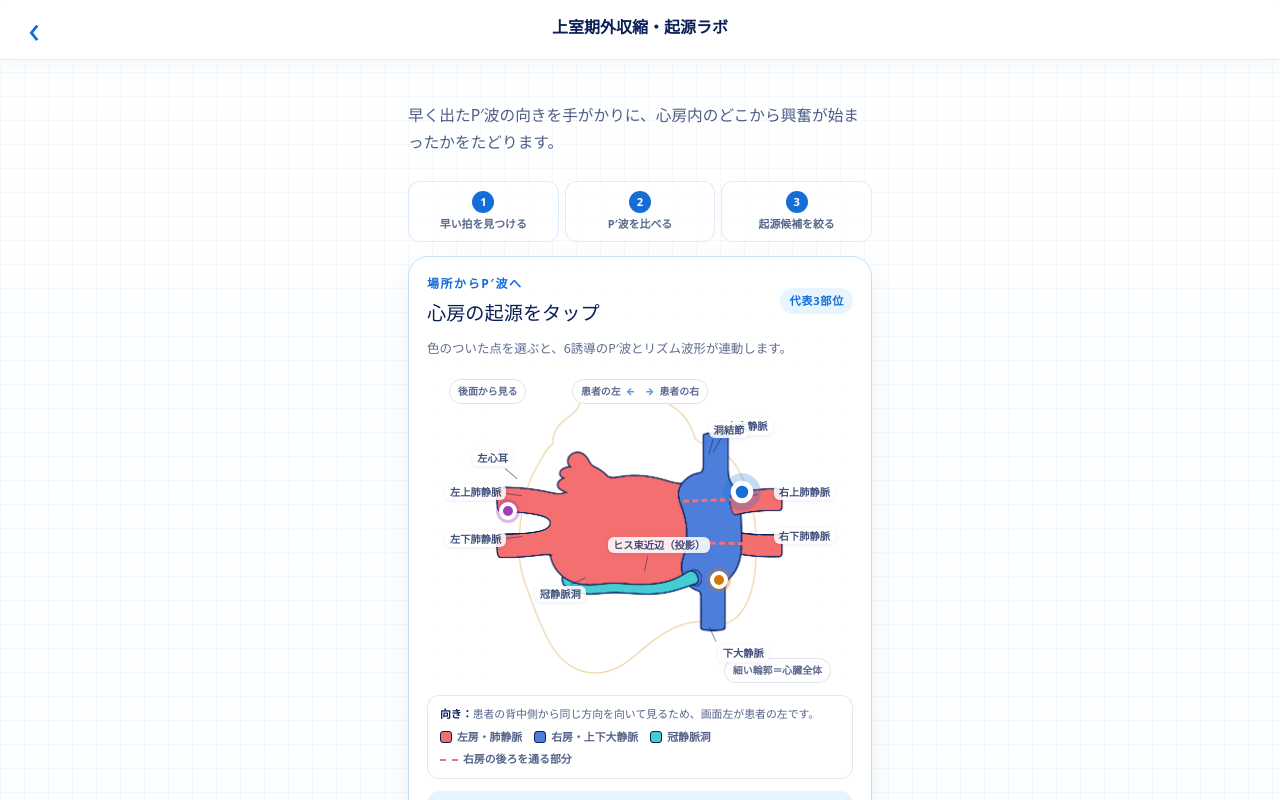
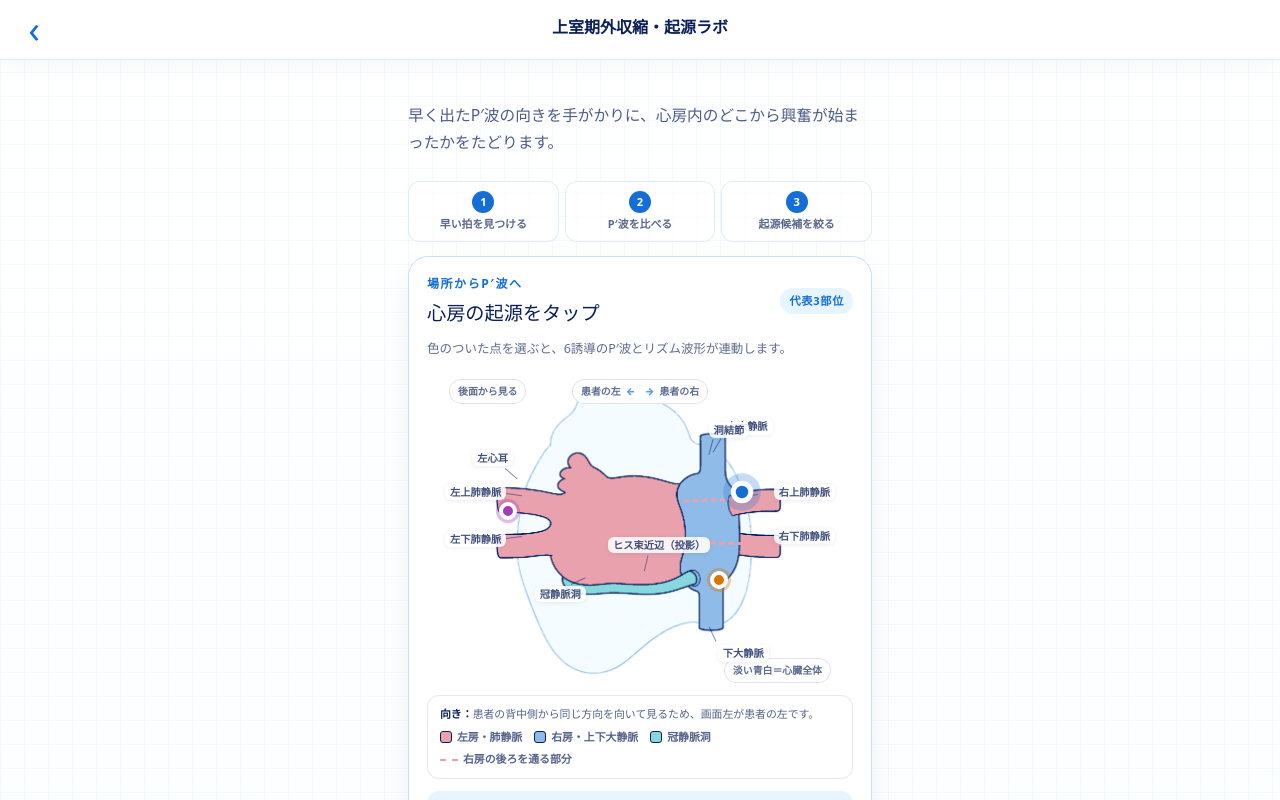
Before and after one commit to meko1984/ECG-Reading-Lab, a Next.js app: page /labs/pac in a window 1280 px wide. Shown: the top 800 px of the page. Built offline with nearby package versions, Linux system fonts and the light colour scheme.

Commit message:
Restore whole-heart context and align PAC palette

```diff
--- a/app/components/PACLabClient.tsx
+++ b/app/components/PACLabClient.tsx
@@ -16,7 +16,7 @@ const markerLabels: Record<PACOriginId, string> = {
   'left-superior-pv': '左上肺静脈付近',
 };
 
-const pacHeartImage = `${process.env.NEXT_PUBLIC_BASE_PATH ?? ''}/pac-posterior-heart-v5.png`;
+const pacHeartImage = `${process.env.NEXT_PUBLIC_BASE_PATH ?? ''}/pac-posterior-heart-v6.png`;
 
 const anatomyLabels = [
   { id: 'svc', text: '上大静脈' },
@@ -64,7 +64,7 @@ export function PACLabClient() {
           />
           <span className="pac-view-badge">後面から見る</span>
           <span className="pac-side-guide"><b>患者の左</b><i aria-hidden="true">←　→</i><b>患者の右</b></span>
-          <span className="pac-whole-heart-note">細い輪郭＝心臓全体</span>
+          <span className="pac-whole-heart-note">淡い青白＝心臓全体</span>
 
           <span className="pac-hidden-pv pac-hidden-pv-superior" aria-hidden="true" />
           <span className="pac-hidden-pv pac-hidden-pv-inferior" aria-hidden="true" />
--- a/app/globals.css
+++ b/app/globals.css
@@ -923,7 +923,7 @@ button { color: inherit; }
   position: absolute;
   z-index: 4;
   height: 0;
-  border-top: 3px dashed #f36f70;
+  border-top: 3px dashed #e9a2ad;
   pointer-events: none;
 }
 .pac-hidden-pv-superior { top: 39.5%; left: 61%; width: 25%; transform: rotate(-2deg); }
@@ -985,10 +985,10 @@ button { color: inherit; }
 .pac-anatomy-key > div { display: flex; flex-wrap: wrap; gap: 6px 12px; }
 .pac-anatomy-key span { display: inline-flex; align-items: center; gap: 5px; font-weight: 800; }
 .pac-anatomy-key i { width: 12px; height: 12px; border: 1px solid #0a1f57; border-radius: 3px; }
-.pac-anatomy-key .pac-key-left-atrium { background: #f36f70; }
-.pac-anatomy-key .pac-key-right-atrium { background: #4e7edb; }
-.pac-anatomy-key .pac-key-coronary-sinus { background: #45cdd3; }
-.pac-anatomy-key .pac-key-hidden { width: 18px; height: 0; border: 0; border-top: 2px dashed #f36f70; border-radius: 0; }
+.pac-anatomy-key .pac-key-left-atrium { background: #e9a2ad; }
+.pac-anatomy-key .pac-key-right-atrium { background: #8ebbe8; }
+.pac-anatomy-key .pac-key-coronary-sinus { background: #87d7df; }
+.pac-anatomy-key .pac-key-hidden { width: 18px; height: 0; border: 0; border-top: 2px dashed #e9a2ad; border-radius: 0; }
 
 .pac-selected-origin {
   display: grid;
```
Also changed, not shown: public/pac-posterior-heart-v6.png (added).
